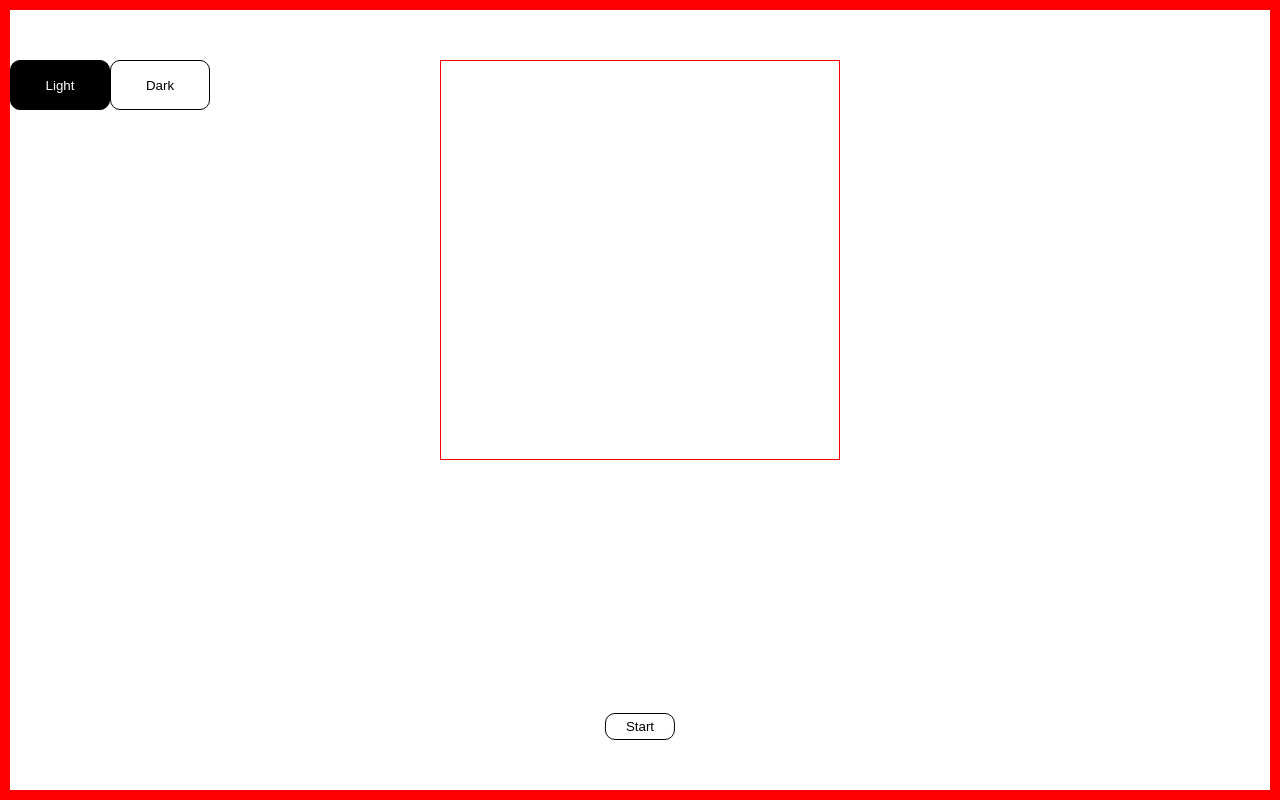
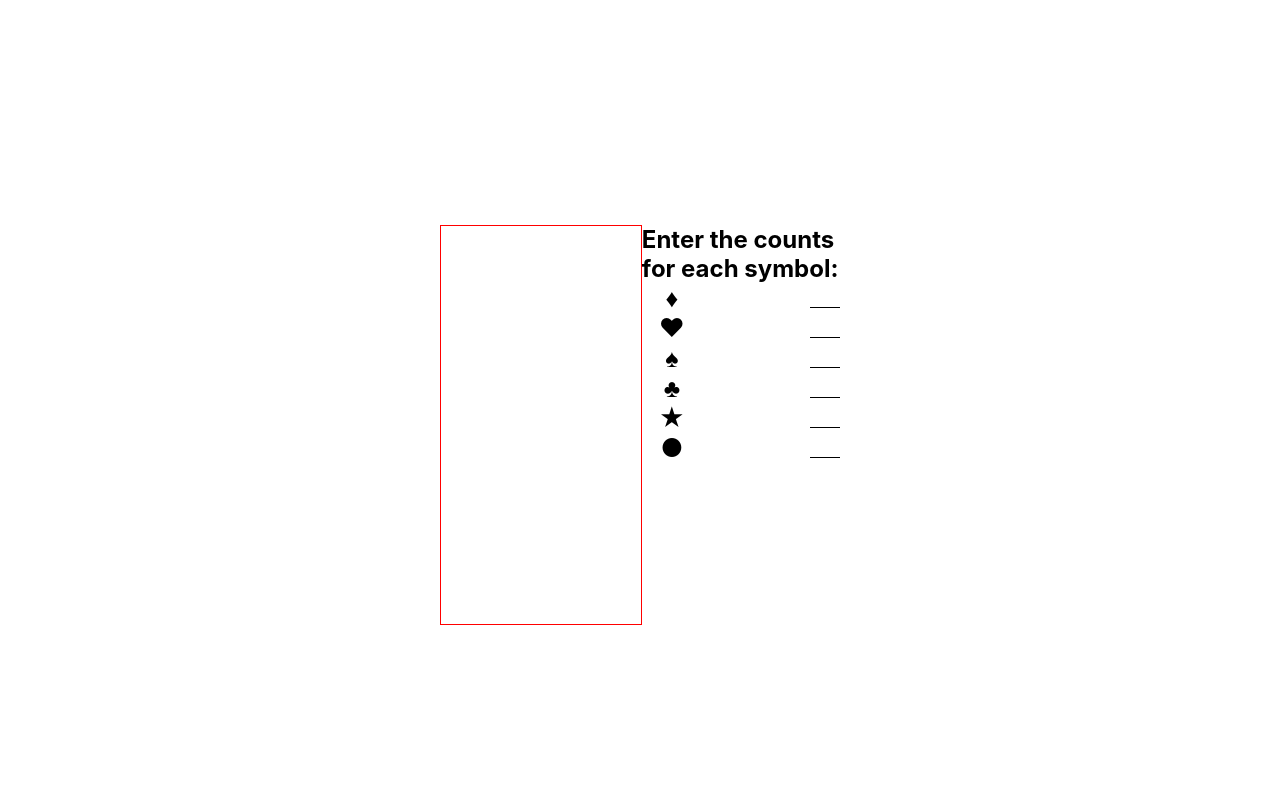
Before and after one commit to przemekoduje/symbolcounting, a React (Create React App) app: page / in a window 1280 px wide. Both pictures are taken after a click on the button "Light". Built offline with nearby package versions, Linux system fonts and the light colour scheme.

Commit message:
Opis Twojej zmiany

```diff
--- a/package.json
+++ b/package.json
@@ -3,12 +3,17 @@
   "version": "0.1.0",
   "private": true,
   "dependencies": {
+    "@emotion/react": "^11.13.0",
+    "@emotion/styled": "^11.13.0",
+    "@mui/icons-material": "^5.16.7",
+    "@mui/material": "^5.16.7",
     "@testing-library/jest-dom": "^5.17.0",
     "@testing-library/react": "^13.4.0",
     "@testing-library/user-event": "^13.5.0",
     "react": "^18.3.1",
     "react-dom": "^18.3.1",
     "react-scripts": "5.0.1",
+    "sass": "^1.77.8",
     "web-vitals": "^2.1.4"
   },
   "scripts": {
--- a/src/App.js
+++ b/src/App.js
@@ -1,93 +1,86 @@
-import React, { useState, useEffect } from 'react';
-import './App.css';
+import React, { useEffect } from 'react';
+import "./symbolCounting.scss";
+import { useState } from 'react';
 
 const symbols = ['♦', '♥', '♠', '♣', '★', '●'];
 
-const App = () => {
-  const [showSymbols, setShowSymbols] = useState([]);
-  const [currentSymbol, setCurrentSymbol] = useState(null);
-  const [symbolCounts, setSymbolCounts] = useState(symbols.reduce((acc, symbol) => {
+const SymbolCounting = () => {
+  const [showSymbols, setShowSymbols] = useState([]); // Tablica symboli do wyświetlenia
+  const [symbolCounts, setSymbolCounts] = useState(
+    symbols.reduce((acc, symbol) => {
       acc[symbol] = 0;
       return acc;
-  }, {}));
-  const [userCounts, setUserCounts] = useState(symbols.reduce((acc, symbol) => {
+    }, {})
+  );
+  const [userCounts, setUserCounts] = useState(
+    symbols.reduce((acc, symbol) => {
       acc[symbol] = '';
       return acc;
-  }, {}));
-  const [inputColors, setInputColors] = useState(symbols.reduce((acc, symbol) => {
+    }, {})
+  );
+  const [inputColors, setInputColors] = useState(
+    symbols.reduce((acc, symbol) => {
       acc[symbol] = 'white';
       return acc;
-  }, {}));
-  const [sessionEnded, setSessionEnded] = useState(false);
-  const [allInputsFilled, setAllInputsFilled] = useState(false);
-  const [mode, setMode] = useState(null); // dodany stan dla trybu
+    }, {})
+  );
+  const [mode, setMode] = useState(null);
 
+  // Funkcja do losowania symbolu
   const getRandomSymbol = () => {
     return symbols[Math.floor(Math.random() * symbols.length)];
   };
 
-  const easy = true;
-
+  // Funkcja do generowania nowych symboli
   const generateSymbols = () => {
-
     if (mode === null) return;
 
-    // Resetowanie wszystkich ustawień
+
     setShowSymbols([]);
-    setCurrentSymbol(null);
-    setSymbolCounts(symbols.reduce((acc, symbol) => {
+    setSymbolCounts(
+      symbols.reduce((acc, symbol) => {
         acc[symbol] = 0;
         return acc;
-    }, {}));
-    setUserCounts(symbols.reduce((acc, symbol) => {
-      acc[symbol] = '';
-      return acc;
-    }, {}));
-    setInputColors(symbols.reduce((acc, symbol) => {
-      acc[symbol] = 'white';
-      return acc;
-    }, {}));
-    setSessionEnded(false);
-    setAllInputsFilled(false);
+      }, {})
+    );
 
-    const numberOfSymbols = mode === 'light' ? 10 : 20
+    const numberOfSymbols = mode === "light" ? 10 : 20; // Liczba symboli do wyświetlenia
 
     const newSymbols = [];
     for (let i = 0; i < numberOfSymbols; i++) {
       newSymbols.push({
         symbol: getRandomSymbol(),
-        left: easy ? '0px' : Math.random() * 300 + 'px',
-        top: easy ? '0px' : Math.random() * 300 + 'px',
+        left: Math.random() * 300 + 'px', // Losowa pozycja w poziomie
+        top: Math.random() * 300 + 'px',  // Losowa pozycja w pionie
         key: i
       });
     }
 
     newSymbols.forEach((symbolObj, index) => {
       setTimeout(() => {
-        setCurrentSymbol(symbolObj);
         setShowSymbols([symbolObj]);
-        setSymbolCounts(prevCounts => ({
+
+        // Dodajemy logowanie przed aktualizacją stanu
+        setSymbolCounts(prevCounts => {
+          const updatedCounts = {
             ...prevCounts,
             [symbolObj.symbol]: prevCounts[symbolObj.symbol] + 1
-        }));
+          };
+
+          // Konsolujemy poprzedni i nowy stan liczników
+          console.log("Previous Counts:", prevCounts);
+          console.log("Current Symbol:", symbolObj.symbol);
+          console.log("Updated Counts:", updatedCounts);
+
+          return updatedCounts;
+        });
 
         setTimeout(() => {
           setShowSymbols([]);
         }, 2000);
       }, index * 3000);
     });
-
-    setTimeout(() => {
-      setSessionEnded(true);
-    }, newSymbols.length * 3000 + 1000);
   };
-
-  useEffect(() => {
-    if (sessionEnded) {
-      const allFilled = symbols.every(symbol => userCounts[symbol] !== '');
-      setAllInputsFilled(allFilled);
-    }
-  }, [userCounts, sessionEnded]);
 
   const handleInputChange = (symbol) => (e) => {
     const value = e.target.value;
@@ -98,33 +91,51 @@ const App = () => {
 
     setInputColors({
       ...inputColors,
-      [symbol]: parseInt(value) === symbolCounts[symbol] ? 'white' : 'black'
+      [symbol]: parseInt(value) === symbolCounts[symbol] ? 'white' : 'red'
     });
   };
 
+  useEffect(() => {
+    if (mode !== null) {
+      generateSymbols();
+    }
+  }, [mode]);
+
   const handleModeChange = (selectedMode) => {
     setMode(selectedMode);
+
   };
 
   return (
-    <div className="App">
+    <div>
+      <div className='symbolCounting'>
+        {!mode && (
           <div className="mode-buttons">
             <button
-          className={`mode-button light-button ${mode === 'light' ? 'button-active' : ''}`}
+              className="mode-button light-button"
               onClick={() => handleModeChange('light')}
             >
               Light
             </button>
             <button
-          className={`mode-button dark-button ${mode === 'dark' ? 'button-active' : ''}`}
+              className="mode-button dark-button"
               onClick={() => handleModeChange('dark')}
             >
               Dark
             </button>
           </div>
-      <button onClick={generateSymbols}>Start</button>
-      {sessionEnded && (
-        <div className="summary">
+        )}
+        {mode && (
+          <div className='wrapper'>
+            <div className="symbols">
+              {showSymbols.map(({ symbol, left, top, key }) => (
+                <div key={key} className="symbol animate" style={{ left, top }}>
+                  {symbol}
+                </div>
+              ))}
+            </div>
+            <div className="input-section">
+              <h2>Enter the counts for each symbol:</h2>
               <ul>
                 {symbols.map(symbol => (
                   <li key={symbol}>
@@ -141,18 +152,11 @@ const App = () => {
                 ))}
               </ul>
             </div>
+          </div>
         )}
-      <div className='wrapper'>
-        <div className="symbols">
-          {showSymbols.map(({ symbol, left, top, key }) => (
-            <div key={key} className={`symbol show`} style={{ left, top }}>
-              {symbol}
-            </div>
-          ))}
-        </div>
       </div>
     </div>
   );
 };
 
-export default App;
+export default SymbolCounting;
--- a/src/index.js
+++ b/src/index.js
@@ -1,11 +1,11 @@
 import React from 'react';
 import ReactDOM from 'react-dom/client';
 import './index.css';
-import App from './App';
+import SymbolCounting from './App';
 
 const root = ReactDOM.createRoot(document.getElementById('root'));
 root.render(
   <React.StrictMode>
-    <App />
+    <SymbolCounting />
   </React.StrictMode>
 );
--- a/src/App.css
+++ b/src/symbolCounting.scss
@@ -1,44 +1,48 @@
-.App {
+.symbolCounting {
   display: flex;
-  align-items: start;
+  align-items: center;
   justify-content: center;
   width: 100%;
   height: 100vh;
   position: relative;
-  border: 10px solid red;
+}
+.symbols {
+  position: relative;
+  border: 1px solid red;
+  width: 100%;
+  height: 400px; // lub inna wysokość dostosowana do Twoich potrzeb
+}
+
+.symbol {
+  position: absolute;
+  font-size: 24px; // Możesz dostosować rozmiar czcionki
+  transition: transform 0.5s ease, color 0.5s ease;
+}
+.mode-buttons{
+  position: absolute;
+  top: 0;
+  left: 0;
+  display: flex;
+  gap: 10px;
 
 }
-button{
-  position: absolute;
-  bottom: 50px;
-  left: 50%;
-  transform: translateX(-50%);
-  padding: 5px 20px;
+.light-button,
+.dark-button{
+  padding: 10px 15px;
   background-color: transparent;
   border: 1px solid black;
   border-radius: 10px;
-  cursor: pointer;
-
-}
-.mode-button {
-  position: absolute;
-  top: 50px;
-  height: 50px;
-  width: 100px;
-  border: 1px solid black;
-  border-radius: 10px;
-  cursor: pointer;
-  background-color: transparent;
-  color: black;
 }
 
-.light-button {
-  left: 50px;
+
+
+
+.symbol.show {
+  opacity: 1;
 }
 
-.dark-button {
-  left: 150px;
-}
+
+
 
 .button-active {
   background-color: black;
@@ -58,27 +62,6 @@ button{
   align-items: start;
   justify-content: center;
 }
-.symbols{
-  width: 100%;
-  height: 100%;
-  display: flex;
-  align-items: start;
-  justify-content: center;
-  border: 1px solid red;
-
-
-}
-.symbol{
-  width: max-content;
-  font-size: 300px;
-  transition: opacity 1s ease-in-out;
-  opacity: 0;
-}
-
-.symbol.show {
-  opacity: 1;
-}
-
 
 li{
   display: flex;
```
Also changed, not shown: src/App copy.js (added, +176 -0 lines), 1 other file (tests, documents, lock files or other folders). Lines whose indentation alone changed are shown as unchanged.
